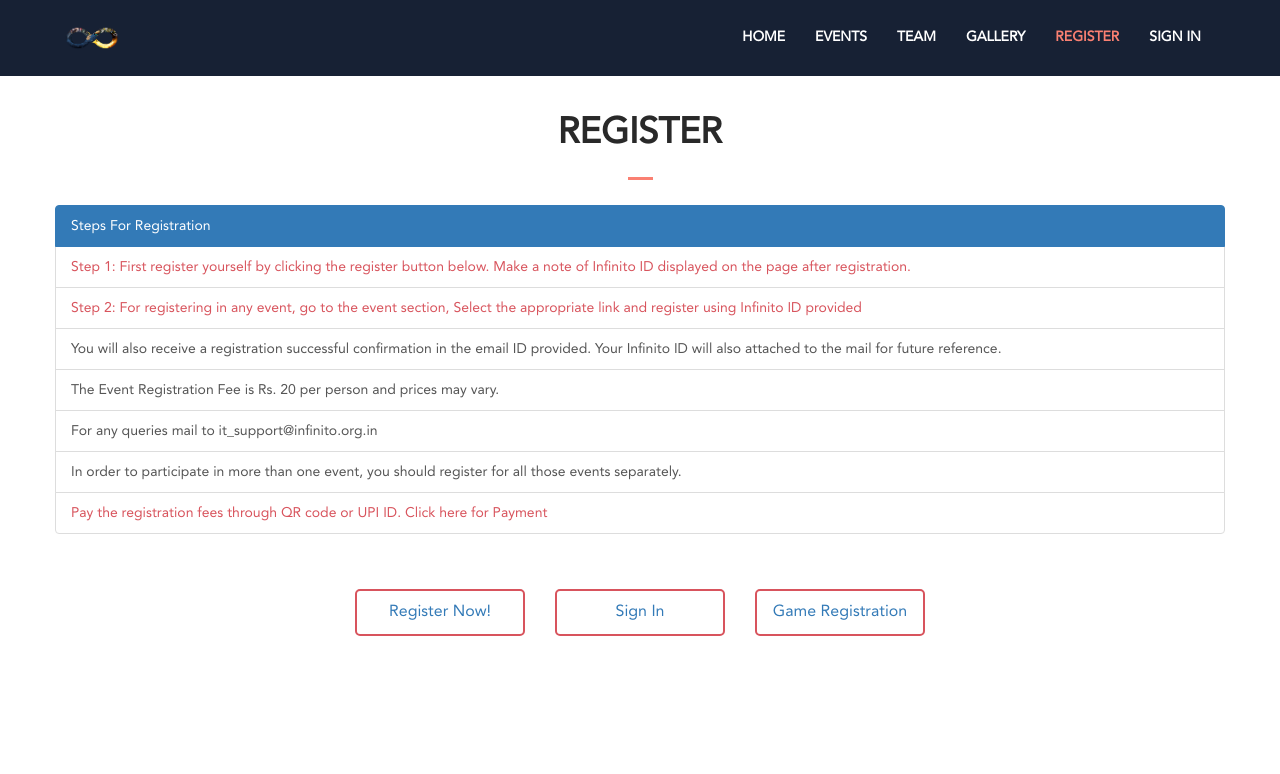
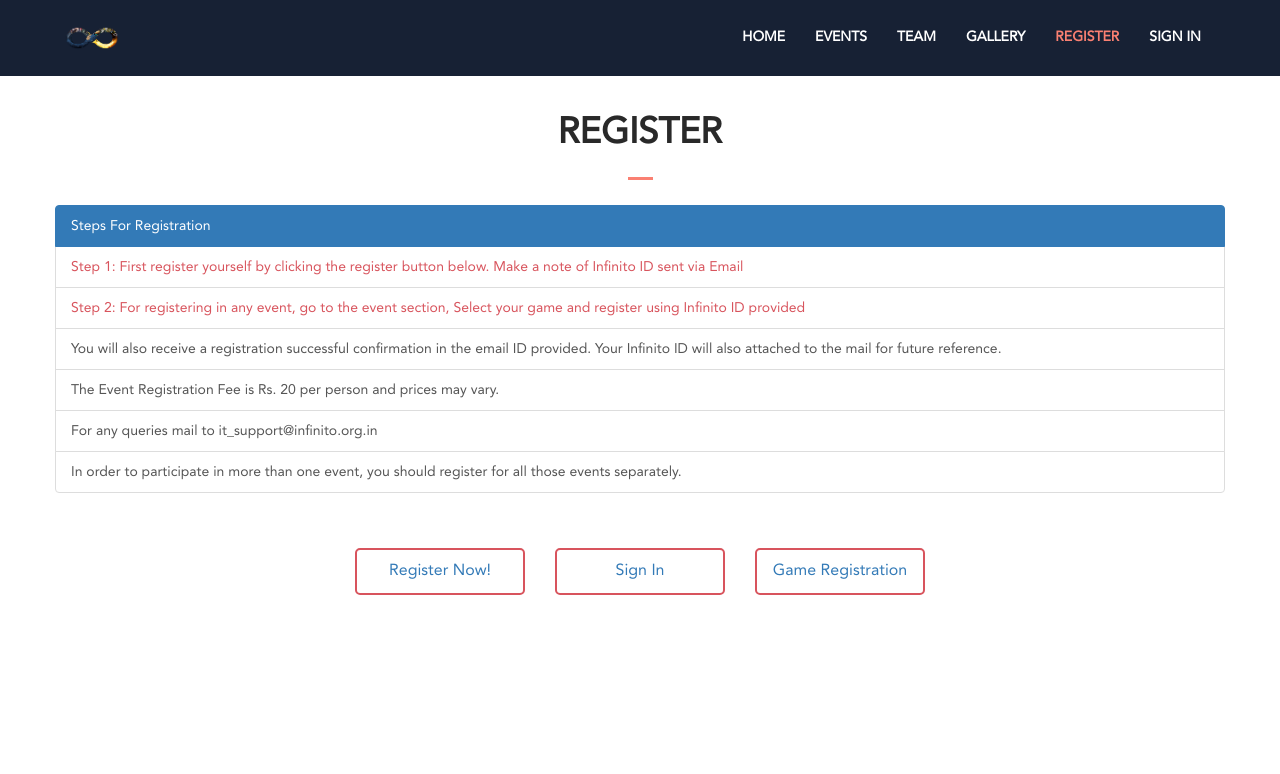
Before and after one commit to Infinito-IIT-Patna/Infinito2020, a PHP site: page /registration.php in a window 1280 px wide. Shown: the top 774 px of the page. Run offline with PHP 8.4, Linux system fonts and the light colour scheme; some libraries are stand-ins or nearby versions.

Commit message:
Minor fixes

```diff
--- a/registration.php
+++ b/registration.php
@@ -71,11 +71,11 @@ include "connect.php";
                 <a href="#" class="list-group-item list-group-item-action active">
                     Steps For Registration
                 </a>
-                <a href="#" class="list-group-item list-group-item-action" style="color: #d8545d;">
-                    Step 1: First register yourself by clicking the register button below. Make a note of Infinito ID displayed on the page after registration.
+                <a href="./registerPlayer.php" class="list-group-item list-group-item-action" style="color: #d8545d;">
+                    Step 1: First register yourself by clicking the register button below. Make a note of Infinito ID sent via Email
                 </a>
-                <a href="#" class="list-group-item list-group-item-action" style="color: #d8545d;">
-                    Step 2: For registering in any event, go to the event section, Select the appropriate link and register using Infinito ID provided
+                <a href="./gameReg.php" class="list-group-item list-group-item-action" style="color: #d8545d;">
+                    Step 2: For registering in any event, go to the event section, Select your game and register using Infinito ID provided
                  </a>
                 <a href="#" class="list-group-item list-group-item-action">
                     You will also receive a registration successful confirmation in the email ID provided. Your Infinito ID will also attached to the mail for future reference.
@@ -90,9 +90,9 @@ include "connect.php";
                 <a href="#" class="list-group-item list-group-item-action ">
                     In order to participate in more than one event, you should register for all those events separately.
                 </a>
-                <a href="https://drive.google.com/file/d/1iWYbBkCWc-DQyNbE9atzdbtsI_mgQ9Hj/view?usp=drivesdk" style="color: #d8545d;" class="list-group-item list-group-item-action" >
+                <!-- <a href="https://drive.google.com/file/d/1iWYbBkCWc-DQyNbE9atzdbtsI_mgQ9Hj/view?usp=drivesdk" style="color: #d8545d;" class="list-group-item list-group-item-action" >
                    Pay the registration fees through QR code or UPI ID. Click here for Payment
-                </a>
+                </a> -->
 
             </div>
             <div class="col registerButton" style="margin-top:3%;" >
```
